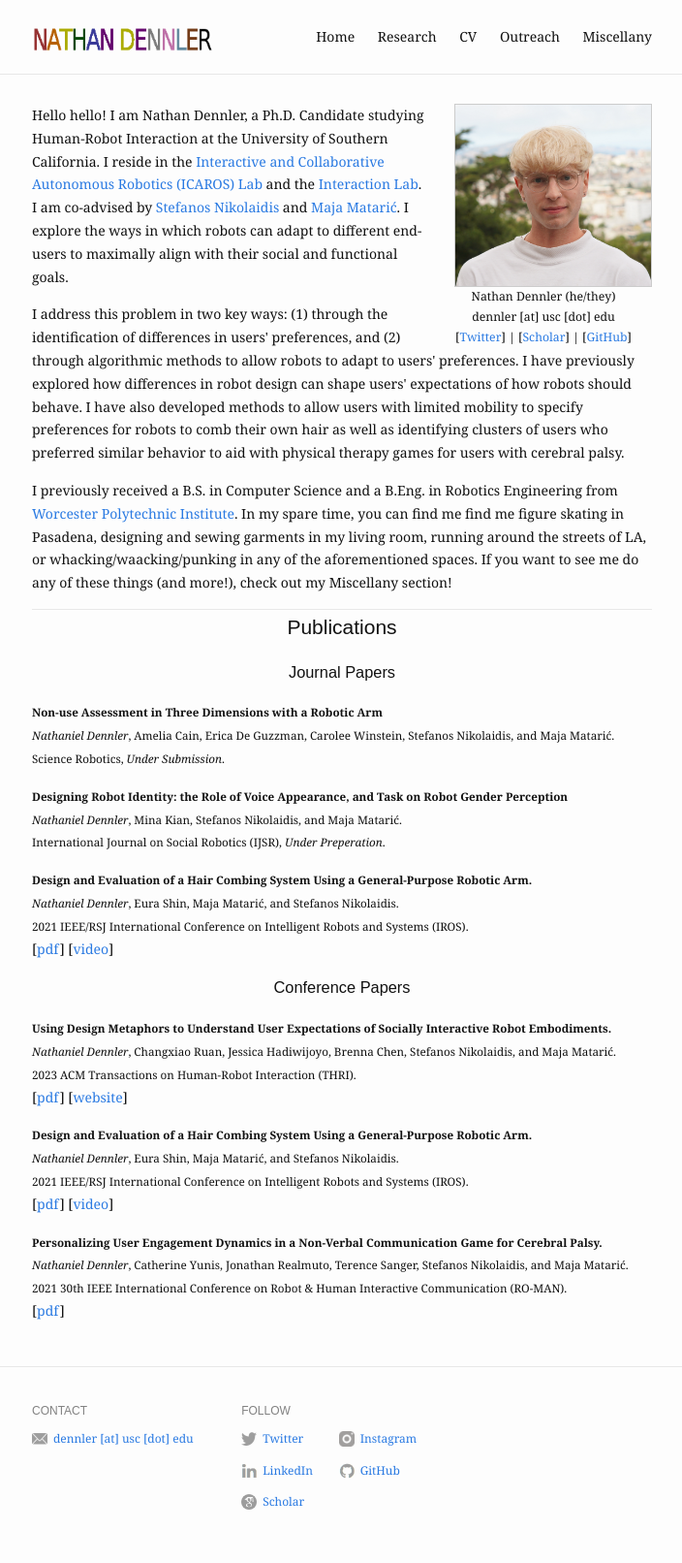
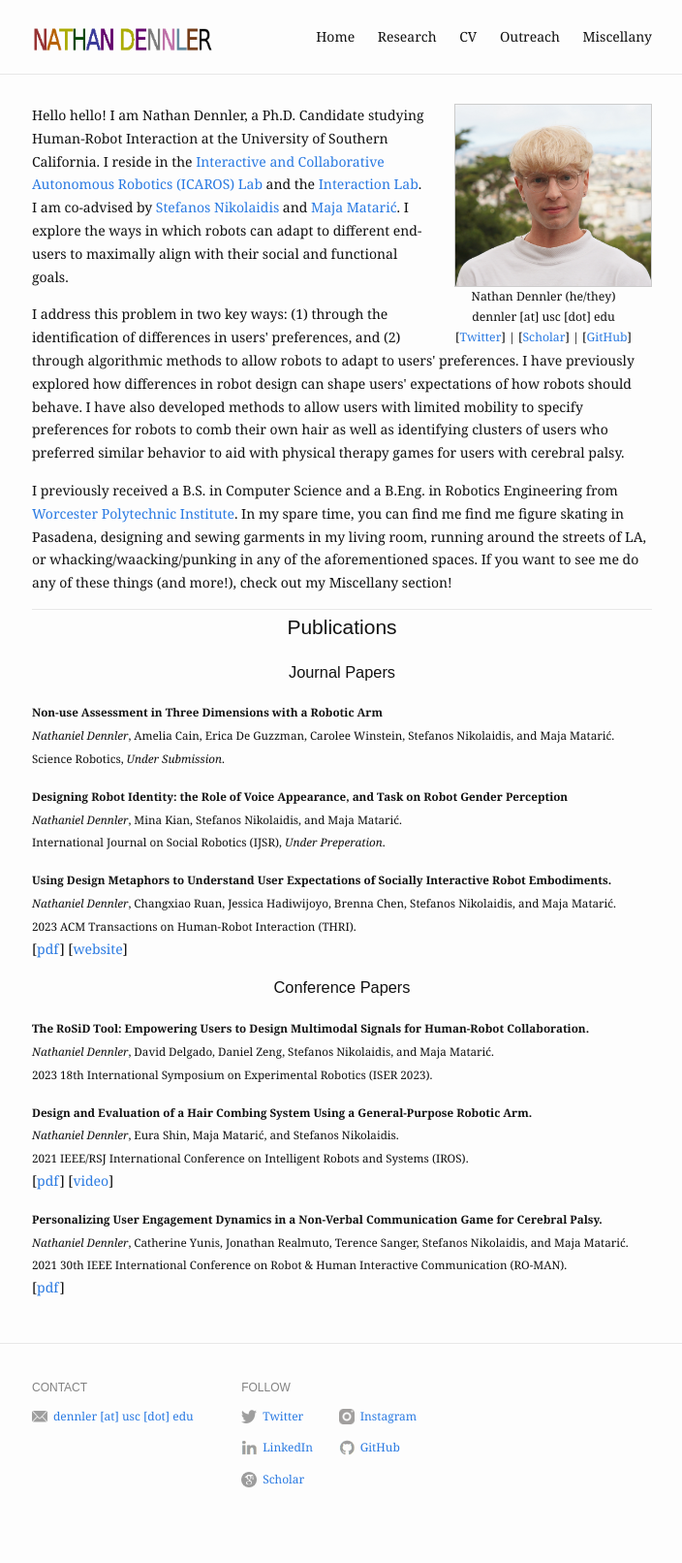
Before and after one commit to ndennler/ndennler.github.io, a Jekyll site: the page built from index.md, in a window 1280 px wide. Shown: the whole page at 97% size, without its empty margins (287-991 px from the left). Built offline with Jekyll 4.4.1, drawn with Linux system fonts in a browser that asks for light colours; after the commit the page ends 1589 px from its top, so only the background shows below that.

Commit message:
Update index.md

```diff
--- a/index.md
+++ b/index.md
@@ -39,15 +39,15 @@ Journal Papers
   International Journal on Social Robotics (IJSR), <i>Under Preperation</i>.<br>
   </small>
 </p>
-
 <p>
   <small>
-  <b>Design and Evaluation of a Hair Combing System Using a General-Purpose Robotic Arm. </b><br>
-  <i>Nathaniel Dennler</i>, Eura Shin, Maja Matarić, and Stefanos Nikolaidis. <br>
-  2021 IEEE/RSJ International Conference on Intelligent Robots and Systems (IROS).<br>
+  <b>Using Design Metaphors to Understand User Expectations of Socially Interactive Robot Embodiments. </b><br>
+  <i>Nathaniel Dennler</i>, Changxiao Ruan, Jessica Hadiwijoyo, Brenna Chen, Stefanos Nikolaidis, and Maja Matarić. <br>
+  2023 ACM Transactions on Human-Robot Interaction (THRI).<br>
   </small>
-  [<a href="https://ieeexplore.ieee.org/document/9636768">pdf</a>] [<a href="https://youtu.be/FJ8jtZohNak">video</a>]<!-- [<a href="https://youtu.be/FJ8jtZohNak">presentation</a>] -->
+  [<a href="https://dl.acm.org/doi/abs/10.1145/3550489">pdf</a>] [<a href="https://interaction-lab.github.io/robot-metaphors/">website</a>]
 </p>
+
 
 <h3 style="text-align:center;">
 Conference Papers
@@ -55,11 +55,10 @@ Conference Papers
 
 <p>
   <small>
-  <b>Using Design Metaphors to Understand User Expectations of Socially Interactive Robot Embodiments. </b><br>
-  <i>Nathaniel Dennler</i>, Changxiao Ruan, Jessica Hadiwijoyo, Brenna Chen, Stefanos Nikolaidis, and Maja Matarić. <br>
-  2023 ACM Transactions on Human-Robot Interaction (THRI).<br>
+  <b>The RoSiD Tool: Empowering Users to Design Multimodal Signals for Human-Robot Collaboration. </b><br>
+  <i>Nathaniel Dennler</i>, David Delgado, Daniel Zeng, Stefanos Nikolaidis, and Maja Matarić. <br>
+  2023 18th International Symposium on Experimental Robotics (ISER 2023).<br>
   </small>
-  [<a href="https://dl.acm.org/doi/abs/10.1145/3550489">pdf</a>] [<a href="https://interaction-lab.github.io/robot-metaphors/">website</a>]
 </p>
 
 <p>
```
